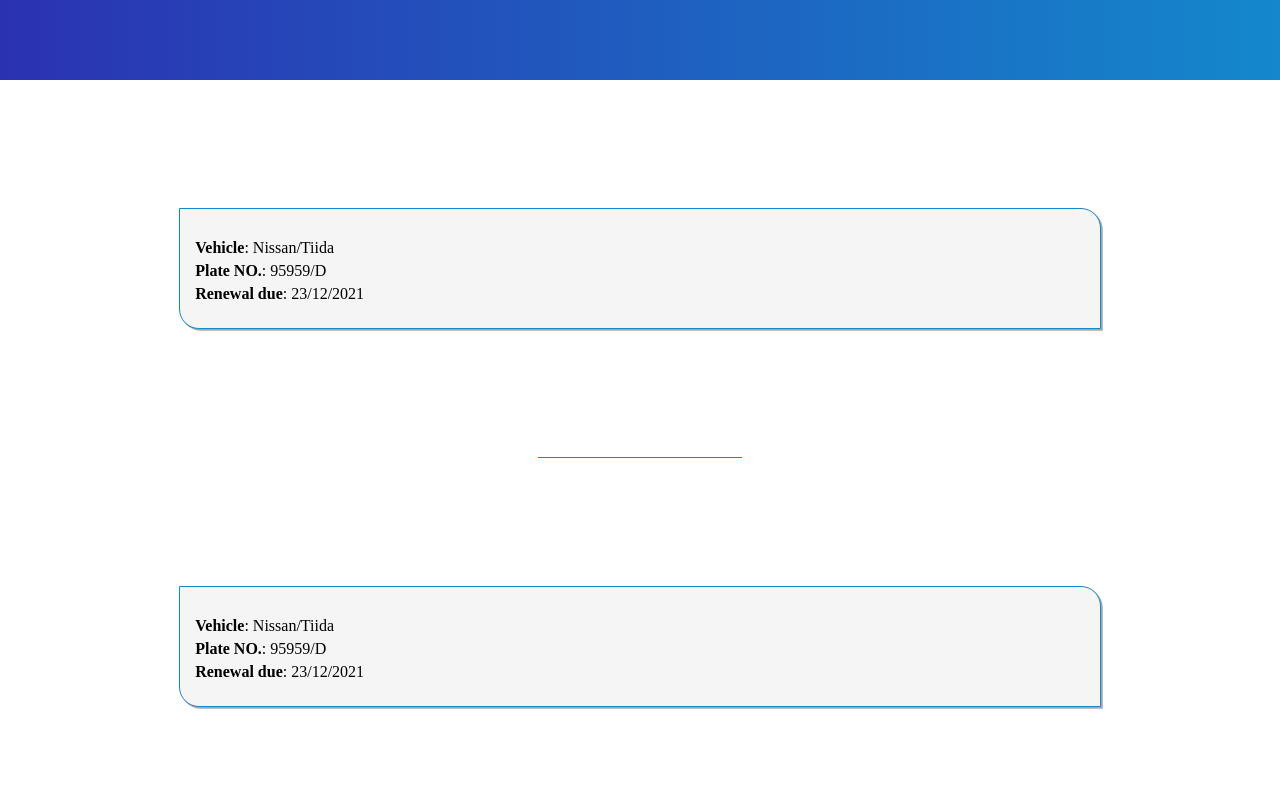
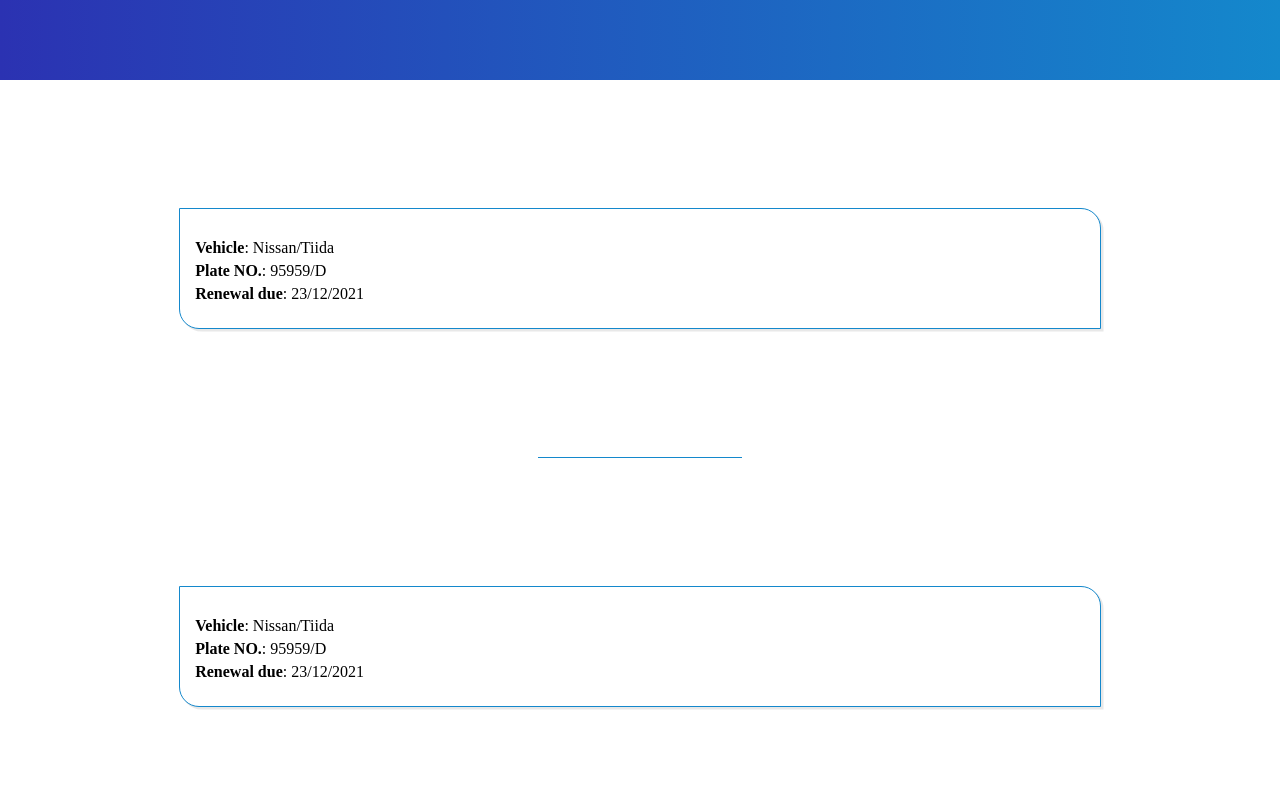
Before and after one commit to Maher9596/mulkiya-web, a React (Create React App) app: page /cards in a window 1280 px wide. Shown: the top 800 px of the page. Built offline with nearby package versions, Linux system fonts and the light colour scheme.

Commit message:
card style

```diff
--- a/src/App.css
+++ b/src/App.css
@@ -118,8 +118,8 @@
     border-top-right-radius: 20px;
     border-bottom-left-radius: 20px;
     border-color: #1488CC;
-    box-shadow: 1.8px 1.8px darkgray;
-    background: whitesmoke;
+    box-shadow: 2.5px 2.5px rgba(35, 31, 32, .1);
+    background: white;
 }
 
 .card p {
```
